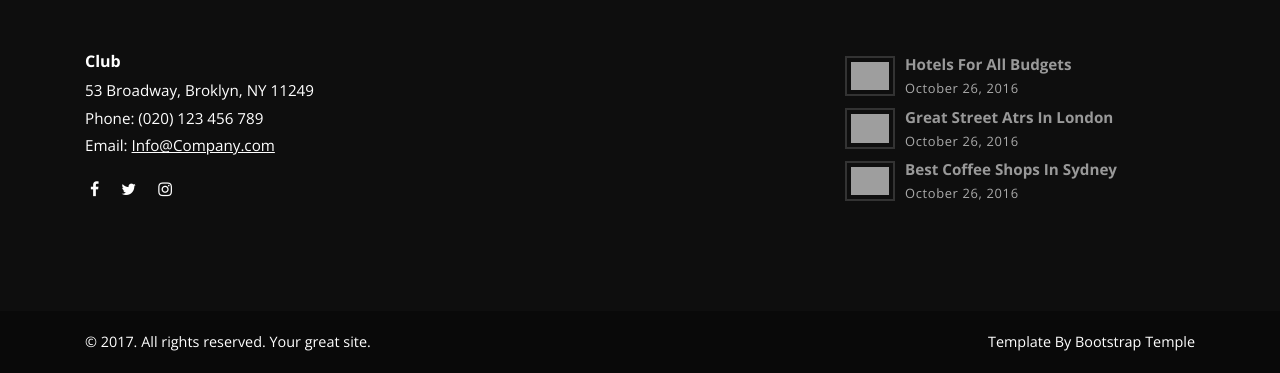
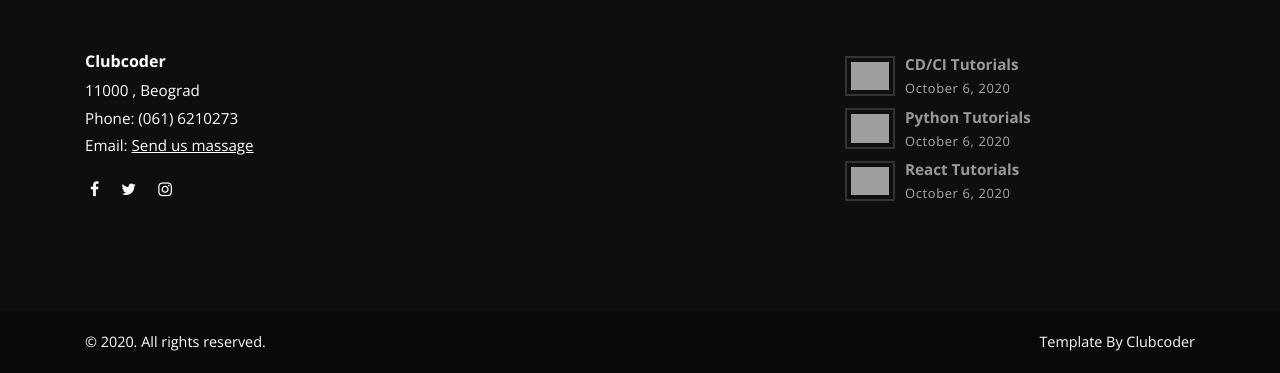
Before and after one commit to daxthenuke/BlogAwesome, a Django app: page / in a window 1280 px wide. Shown: the part 1981-2354 px from the top of the page. Run offline with Django 3.2, Linux system fonts and the light colour scheme; data comes from the database, SQL or seed files in the repository; some libraries are stand-ins or nearby versions; grey boxes are pictures that could not be loaded.

Commit message:
not sure why pictures dont load

```diff
--- a/templates/footer.html
+++ b/templates/footer.html
@@ -4,12 +4,12 @@
         <div class="row">
           <div class="col-md-4">
             <div class="logo">
-              <h6 class="text-white">Club</h6>
+              <h6 class="text-white">Clubcoder</h6>
             </div>
             <div class="contact-details">
-              <p>53 Broadway, Broklyn, NY 11249</p>
-              <p>Phone: (020) 123 456 789</p>
-              <p>Email: <a href="mailto:info@company.com">Info@Company.com</a></p>
+              <p>11000 , Beograd</p>
+              <p>Phone: (061) 6210273</p>
+              <p>Email: <a href="mailto:brankopn@live.com">Send us massage</a></p>
               <ul class="social-menu">
                 <li class="list-inline-item"><a href="#"><i class="fa fa-facebook"></i></a></li>
                 <li class="list-inline-item"><a href="#"><i class="fa fa-twitter"></i></a></li>
@@ -38,16 +38,16 @@
           <div class="col-md-4">
             <div class="latest-posts"><a href="#">
                 <div class="post d-flex align-items-center">
-                  <div class="image"><img src="{% static 'img/small-thumbnail-1.jpg' %}" alt="..." class="img-fluid"></div>
-                  <div class="title"><strong>Hotels for all budgets</strong><span class="date last-meta">October 26, 2016</span></div>
+                  <div class="image"><img src="{% static 'img/django-react.jpg' %}" alt="..." class="img-fluid"></div>
+                  <div class="title"><strong> CD/CI tutorials</strong><span class="date last-meta">October 6, 2020</span></div>
                 </div></a><a href="#">
                 <div class="post d-flex align-items-center">
-                  <div class="image"><img src="{% static 'img/small-thumbnail-2.jpg' %}" alt="..." class="img-fluid"></div>
-                  <div class="title"><strong>Great street atrs in London</strong><span class="date last-meta">October 26, 2016</span></div>
+                  <div class="image"><img src="{% static 'img/django-wagtail.jpg' %}" alt="..." class="img-fluid"></div>
+                  <div class="title"><strong>Python tutorials</strong><span class="date last-meta">October 6, 2020</span></div>
                 </div></a><a href="#">
                 <div class="post d-flex align-items-center">
-                  <div class="image"><img src="{% static 'img/small-thumbnail-3.jpg' %}" alt="..." class="img-fluid"></div>
-                  <div class="title"><strong>Best coffee shops in Sydney</strong><span class="date last-meta">October 26, 2016</span></div>
+                  <div class="image"><img src="{% static 'img/react-thumb.jpg' %}" alt="..." class="img-fluid"></div>
+                  <div class="title"><strong>React tutorials</strong><span class="date last-meta">October 6, 2020</span></div>
                 </div></a></div>
           </div>
         </div>
@@ -56,11 +56,11 @@
         <div class="container">
           <div class="row">
             <div class="col-md-6">
-              <p>&copy; 2017. All rights reserved. Your great site.</p>
+              <p>&copy; 2020. All rights reserved. </p>
             </div>
             <div class="col-md-6 text-right">
-              <p>Template By <a href="https://bootstraptemple.com" class="text-white">Bootstrap Temple</a>
-                <!-- Please do not remove the backlink to Bootstrap Temple unless you purchase an attribution-free license @ Bootstrap Temple or support us at http://bootstrapious.com/donate. It is part of the license conditions. Thanks for understanding :)                         -->
+              <p>Template By <a href="" class="text-white">Clubcoder</a>
+
               </p>
             </div>
           </div>
--- a/templates/index.html
+++ b/templates/index.html
@@ -20,7 +20,7 @@
         <div class="row">
           <div class="col-lg-8">
             <h2 class="h3">Some great intro here</h2>
-            <p class="text-big">Place a nice <strong>introduction</strong> here <strong>to catch reader's attention</strong>. Lorem ipsum dolor sit amet, consectetur adipisicing elit, sed do eiusmod tempor incididunt ut labore et dolore magna aliqua. Ut enim ad minim veniam, quis nostrud nisi ut aliquip ex ea commodo consequat. Duis aute irure dolor in reprehenderi.</p>
+            <p class="text-big">Place a nice <strong>introduction</strong> here <strong>to catch reader's attention</strong>. Lorem ipsum dolor sit amet, consecre magna aliq.</p>
           </div>
         </div>
       </div>
@@ -130,7 +130,7 @@
     <section class="gallery no-padding">
       <div class="row">
         <div class="mix col-lg-3 col-md-3 col-sm-6">
-          <div class="item"><a href="img/gallery-1.jpg" data-fancybox="gallery" class="image"><img src="{% static 'img/gallery-1.jpg' %}" alt="..." class="img-fluid">
+          <div class="item"><a href="img/devpower.jpg" data-fancybox="gallery" class="image"><img src="{% static 'img/devpower.jpg' %}" alt="..." class="img-fluid">
               <div class="overlay d-flex align-items-center justify-content-center"><i class="icon-search"></i></div></a></div>
         </div>
         <div class="mix col-lg-3 col-md-3 col-sm-6">
```
